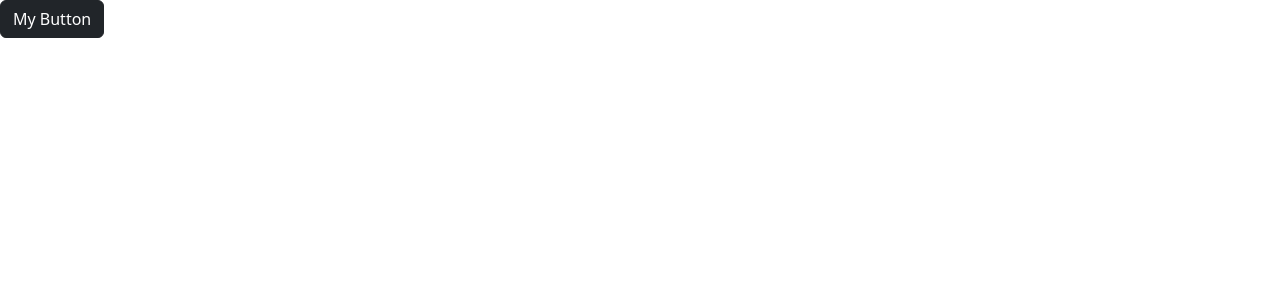
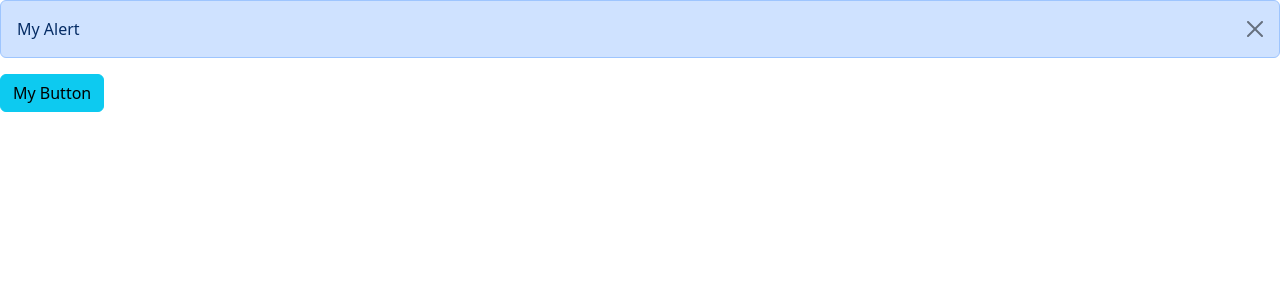
Before and after one commit to teguhhartono123/react-wtih-mosh, a React (Vite) app: page / in a window 1280 px wide. Both pictures are taken after a click on the button "My Button". Shown: the top 300 px of the page. Built offline with nearby package versions, Linux system fonts and the light colour scheme.

Commit message:
button allert

```diff
--- a/src/App.tsx
+++ b/src/App.tsx
@@ -1,9 +1,15 @@
+import { useState } from "react";
+import Alert from "./components/Alert";
 import Button from "./components/Button";
 
 function App() {
+  const[alertVisible, setAlertVisibility] = useState(false);
+
+
   return (
     <div>
-      <Button color="dark"  onClick={() => console.log('Clicked')}>My Button</Button>
+      { alertVisible && <Alert onClose={() => setAlertVisibility(false)}>My Alert</Alert>}
+      <Button color="info "  onClick={() => setAlertVisibility(true)}>My Button</Button>
     </div>
   );
 }
--- a/src/components/Alert.tsx
+++ b/src/components/Alert.tsx
@@ -2,11 +2,16 @@ import type { ReactNode } from "react";
 
 interface Props {
     children: ReactNode;
+    onClose: () => void;
 }
 
-const Alert = ({ children }: Props) => {
+const Alert = ({ children, onClose}: Props) => {
   return (
-    <div className="alert alert-primary">{children}</div>
+    <div className="alert alert-primary alert-dismissible">
+        {children}
+        <button type="button" className="btn-close" onClick={onClose} data-dismiss="alert" aria-label="Close">
+        </button>
+    </div>
   )
 }
 
```
